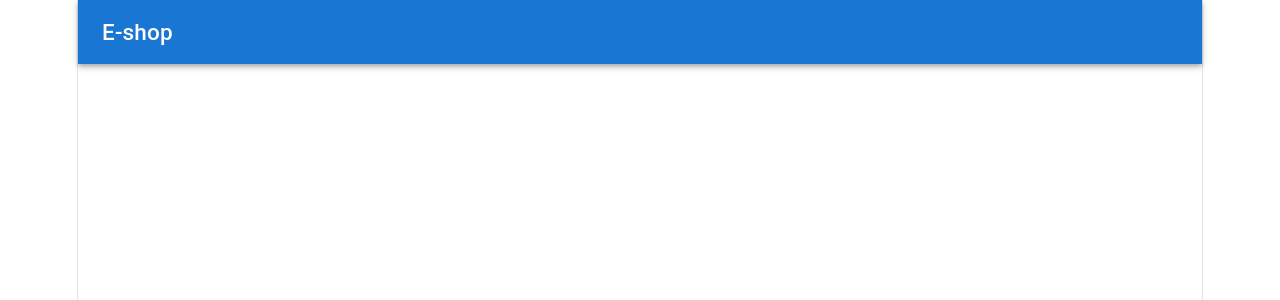
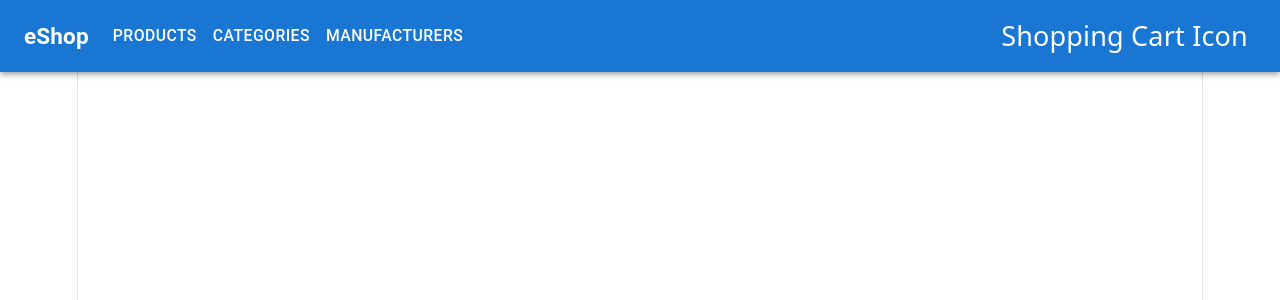
Before and after one commit to AtanasovCode/router-setup-eimt, a React (Vite) app: page /manufacturers in a window 1280 px wide. Before the commit this address had no page. Shown: the top 300 px of the page. Built offline with nearby package versions, Linux system fonts and the light colour scheme.

Commit message:
create new routes in Navbar

```diff
--- a/src/pages/Navbar.jsx
+++ b/src/pages/Navbar.jsx
@@ -1,14 +1,54 @@
-import { AppBar, Typography, Toolbar } from "@mui/material";
+import { Link } from 'react-router-dom';
+import { AppBar, Box, Button, Container, IconButton, Toolbar, Tooltip, Typography } from '@mui/material';
 
 
-const Navbar = () => {
+const pages = [
+    { name: 'Products', path: '/' },
+    { name: 'Categories', path: '/categories' },
+    { name: 'Manufacturers', path: '/manufacturers' },
+];
+
+function Navbar() {
     return (
-        <AppBar position="static">
-            <Toolbar>
-                <Typography variant="h6">
-                    E-shop
-                </Typography>
-            </Toolbar>
+        <AppBar position="fixed">
+            <Container maxWidth="xl">
+                <Toolbar disableGutters>
+                    <Typography
+                        variant="h6"
+                        component={Link}
+                        to="/"
+                        sx={{
+                            mr: 2,
+                            fontWeight: 700,
+                            color: 'inherit',
+                            textDecoration: 'none',
+                        }}
+                    >
+                        eShop
+                    </Typography>
+
+                    <Box sx={{ flexGrow: 1, display: { xs: 'none', md: 'flex' } }}>
+                        {pages.map((page) => (
+                            <Button
+                                key={page.name}
+                                component={Link}
+                                to={page.path}
+                                sx={{ my: 2, color: 'white', display: 'block' }}
+                            >
+                                {page.name}
+                            </Button>
+                        ))}
+                    </Box>
+
+                    <Box sx={{ flexGrow: 0 }}>
+                        <Tooltip title="Cart">
+                            <IconButton component={Link} to="/cart" color="inherit">
+                                Shopping Cart Icon
+                            </IconButton>
+                        </Tooltip>
+                    </Box>
+                </Toolbar>
+            </Container>
         </AppBar>
     );
 }
```
